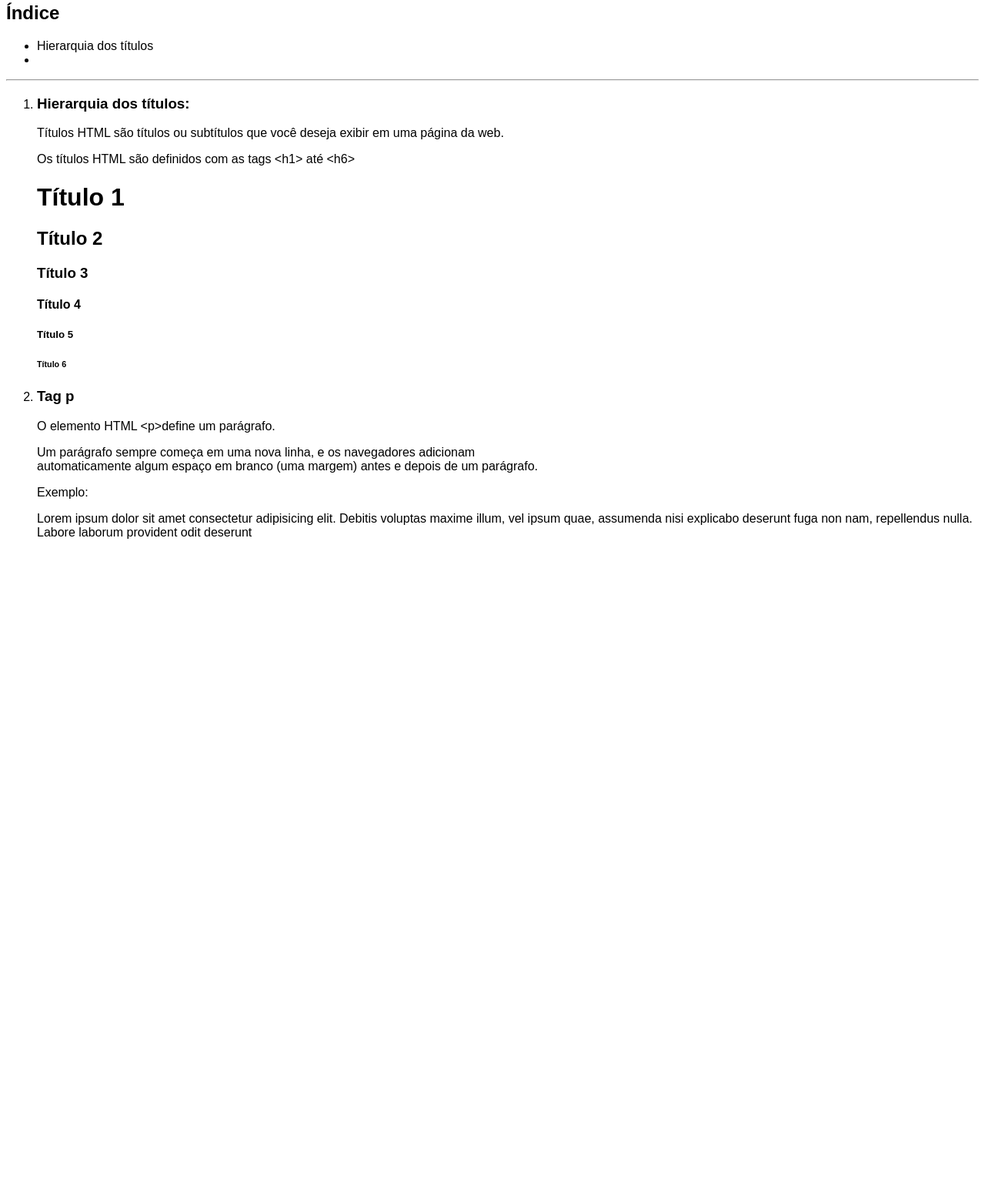
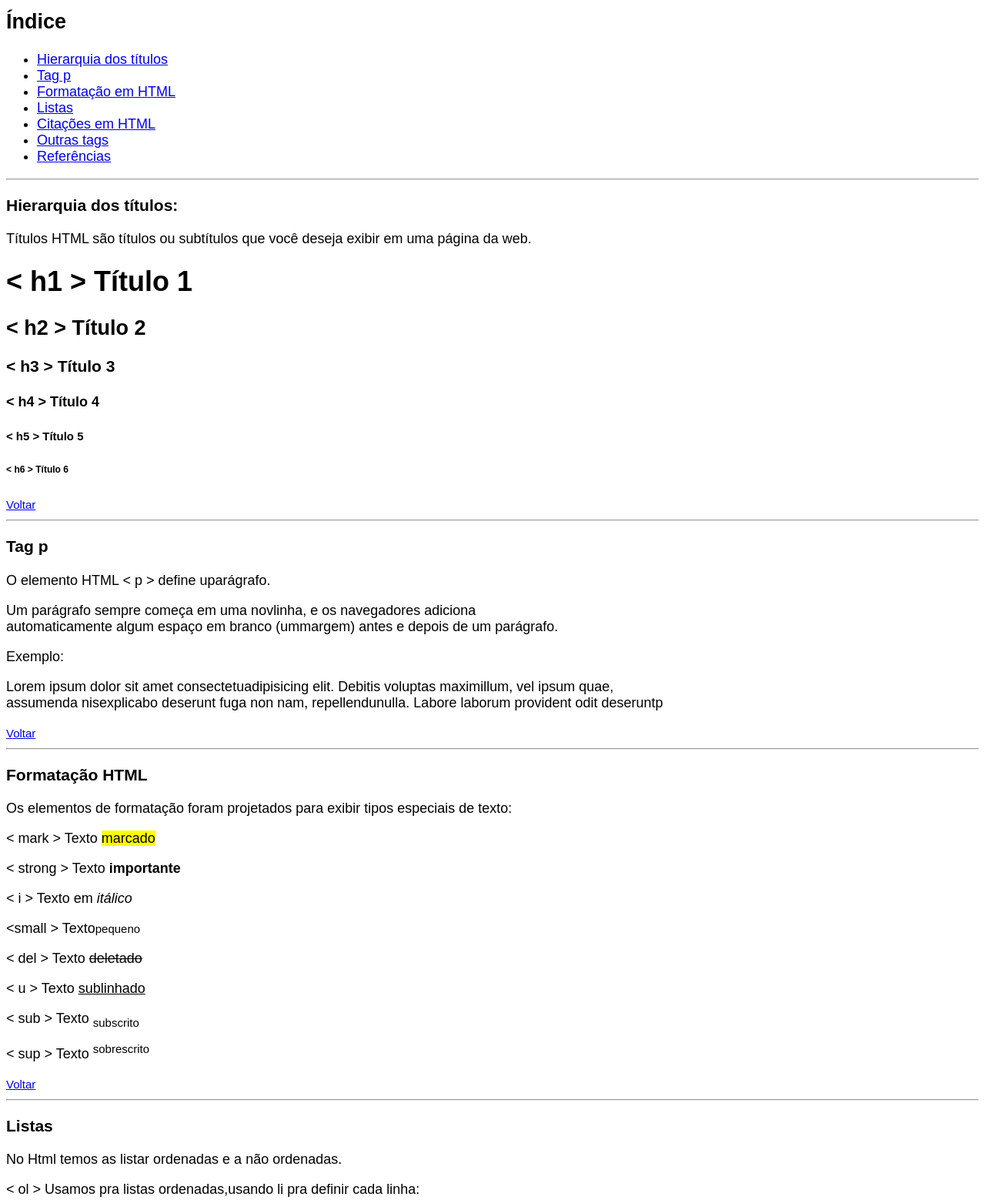
Before and after one commit to RanielyDayany/html-css, a plain HTML site: page Dio/Desafios/desafio01/index.html in a window 1280 px wide. Shown: the part 77-1636 px from the top of the page at 77% size. Before the commit the page ends 800 px from the top, so only its background shows below. Drawn offline with Linux system fonts and the light colour scheme.

Commit message:
update dio
Finalização do desafio

```diff
--- a/Dio/Desafios/desafio01/index.html
+++ b/Dio/Desafios/desafio01/index.html
@@ -6,40 +6,98 @@
     <title>Tags</title>
     <style>
         body{
-            font:16px arial;
+            font:18px arial;
+
         }
+
+
     </style>
 </head>
 <body>
     <h1>Tags aprendidas</h1>
-    <h2>Índice</h2>
+    <h2 id="inicio">Índice</h2>
     <ul>
-        <li>Hierarquia dos títulos</li>
-        <li></li>
+        <li><a href="#titulos">Hierarquia dos títulos</a></li>
+        <li><a href="#p">Tag p</a></li>
+        <li><a href="#formatacao">Formatação em HTML</a></li>
+        <li><a href="#listas">Listas</a></li>
+        <li><a href="#citacoes">Citações em HTML</a></li>
+        <li><a href="#outras">Outras tags</a></li>
+        <li><a href="#referencias">Referências</a></li>
     </ul>
+
     <hr/>
-    <ol >
-       <li><h3>Hierarquia dos títulos:</h3>
-            <p>Títulos HTML são títulos ou subtítulos que você deseja exibir em uma página da web.</p>
-            <p>Os títulos HTML são definidos com as tags &lth1&gt até &lth6&gt</p>
-            <h1>Título 1</h1>
-            <h2>Título 2</h2>
-            <h3>Título 3</h3>
-            <h4>Título 4</h4>
-            <h5>Título 5</h5>
-            <h6>Título 6</h6>
-        </li>
-        <li>
-            <h3>Tag p</h3>
-            <p>O elemento HTML &ltp&gtdefine um parágrafo.</p>
-            <p>Um parágrafo sempre começa em uma nova linha, e os navegadores adicionam <br>automaticamente algum espaço em branco (uma margem) antes e depois de um parágrafo.</p>
-            <p>Exemplo:</p>
-            <p>Lorem ipsum dolor sit amet consectetur adipisicing elit. Debitis voluptas maxime illum, vel ipsum quae, assumenda nisi explicabo deserunt fuga non nam, repellendus nulla. Labore laborum provident odit deserunt</p>
-        </li>
+
+    <h3 id="titulos">Hierarquia dos títulos:</h3>
+    <p>Títulos HTML são títulos ou subtítulos que você deseja exibir em uma página da web.</p>
+    <h1>&lt h1 &gt Título 1</h1>
+    <h2>&lt h2 &gt Título 2</h2>
+    <h3>&lt h3 &gt Título 3</h3>
+    <h4>&lt h4 &gt Título 4</h4>
+    <h5>&lt h5 &gt Título 5</h5>
+    <h6>&lt h6 &gt Título 6</h6>
+    <small><a href="#inicio">Voltar</a></small>
+    <hr>
+
+    <h3 id="p">Tag p</h3>
+    <p>O elemento HTML &lt p &gt define uparágrafo.</p>
+    <p>Um parágrafo sempre começa em uma novlinha, e os navegadores adiciona<br>automaticamente algum espaço em branco (ummargem) antes e depois de um parágrafo.</p>
+    <p>Exemplo:</p>
+    <p>Lorem ipsum dolor sit amet consectetuadipisicing elit. Debitis voluptas maximillum, vel ipsum quae,<br/> assumenda nisexplicabo deserunt fuga non nam, repellendunulla. Labore laborum provident odit deseruntp</p>
+    <small><a href="#inicio">Voltar</a></small>
+
+    <hr>
+
+    <h3 id="formatacao">Formatação HTML</h3>
+    <p>Os elementos de formatação foram projetados para exibir tipos especiais de texto:</p>
+    <p>&lt mark &gt Texto <mark>marcado</mark></p>
+    <p>&lt strong &gt Texto <strong>importante</strong></p>
+    <p>&lt i &gt Texto em <i>itálico</i></p>
+    <p>&ltsmall &gt Texto<small>pequeno</small></p>
+    <p>&lt del &gt Texto <del>deletado</del></p>
+    <p>&lt u &gt Texto <u>sublinhado</u></p>
+    <p>&lt sub &gt Texto <sub>subscrito</sub></p>
+    <p>&lt sup &gt Texto <sup>sobrescrito</sup></p>
+    <small><a href="#inicio">Voltar</a></small>
+
+    <hr>
+
+    <h3 id="listas">Listas</h3>
+    <p>No Html temos as listar ordenadas e a não ordenadas.</p>
+    <p>&lt ol &gt Usamos pra listas ordenadas,usando li pra definir cada linha:</p>
+    <ol>
+        <li>Item1</li>
+        <li>Item 2</li>
+        <li>Item 3</li>
     </ol>
+    <p>&lt ul &gt Usamos pra listas não ordenas:</p>
+    <ul>
+        <li>Item 1</li>
+        <li>Item 2</li>
+        <li>Item 3</li>
+    </ul>
+    <small><a href="#inicio">Voltar</a></small>
 
-    <!--Utilizar todas as tags explicadas nas aulas: <h1> até <h6>, <p>, <mark>, <small>, <i>, <u>, <strong>, <ol>, <ul>, <li>, <a>, <hr>, <sub>, <sup>, <blockquote>;
-Utilizar novas tags sugeridas: <font>, <del>, <p>, <abbr> (a ideia é buscar estas tags na internet, entender como ela funciona e utilizar no texto).-->
+    <hr>
 
+    <h3 id="citacoes">Citações em HTML</h3>
+    <p>&lt blockquote &gt Essa tag define uma sessão que é citada de outra fonte,como no exemplo abaixo:</p>
+    <blockquote cite="https://www.homehost.com.br/blog/tutoriais/o-que-e-html/">  O HTML é o componente básico da web, ele permite inserir o conteúdo estabelecer a estrutura básica de um website. <br>Portanto ele serve para dar significado e organizar as informações de uma página na web.<br/> Seisso, o navegador não saberia exibir textos como elementos ou carregar imagens e outros conteúdos.</blockquote>
+    <p>&lt abbr &gt Define uma abreviação,exemplo:</p>
+    <p><abbr title="HiperText Markup Language">HTML</abbr></p>
+    <p><abbr title="Cascading Style Sheets">CSS</abbr></p>
+
+    <hr>
+
+    <h3 id="outras">Outras tags</h3>
+    <p>&lt a &gt Tag pra colocar um link,exemplo:</p>
+    <a href="https://www.dio.me/bootcamp">Acesse o dio</a>
+    <p>&lt hr &gt Coloca uma linha separando os conteúdos como fiz nessa página.</p>
+    <small><a href="#inicio">Voltar</a></small>
+
+    <hr>
+
+    <h3 id="referencias">Referências:</h3>
+    <p><a href="https://www.w3schools.com/html/html_quotation_elements.asp">Site da W3Scholls</a></p>
 </body>
 </html>
```
